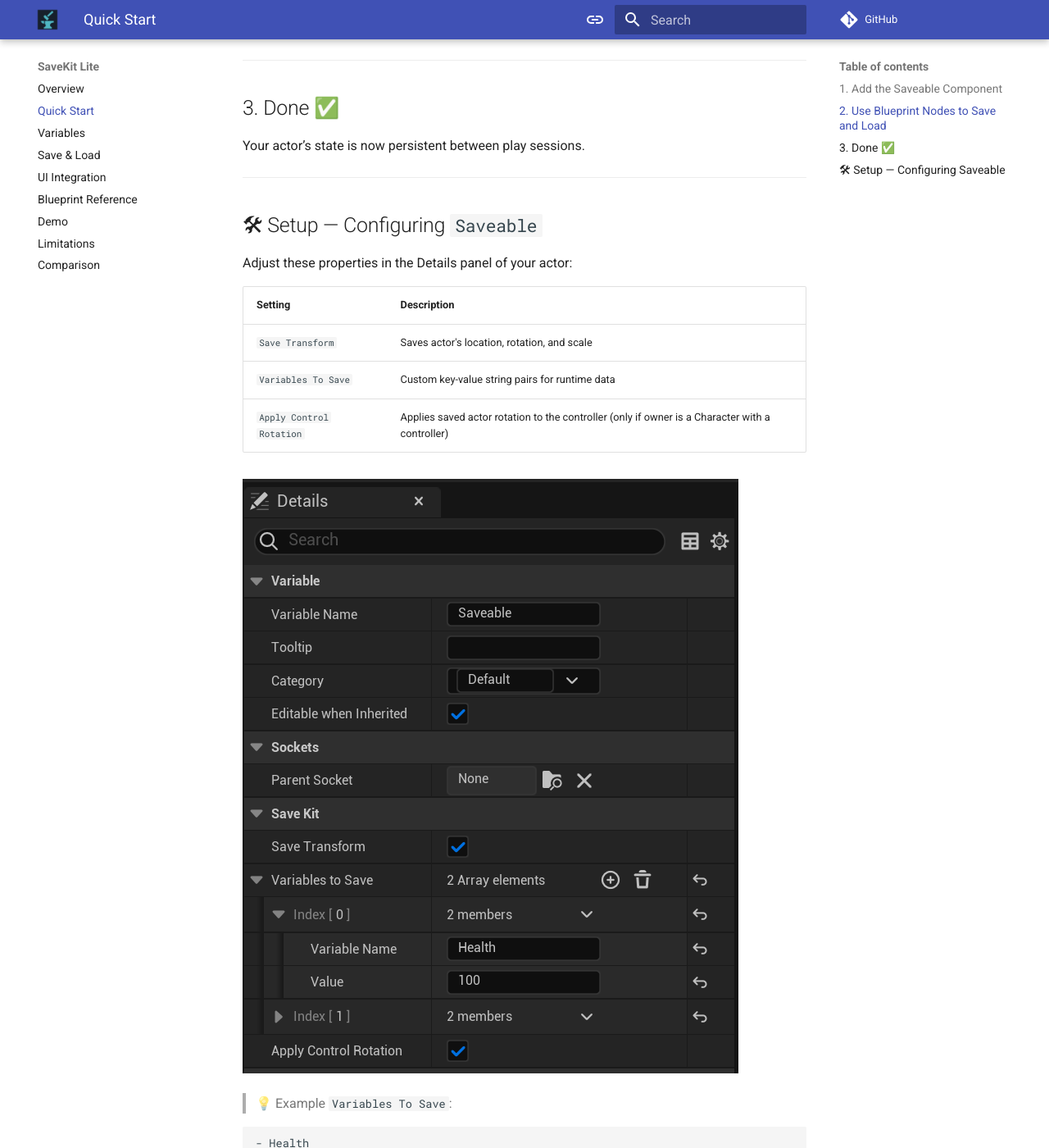
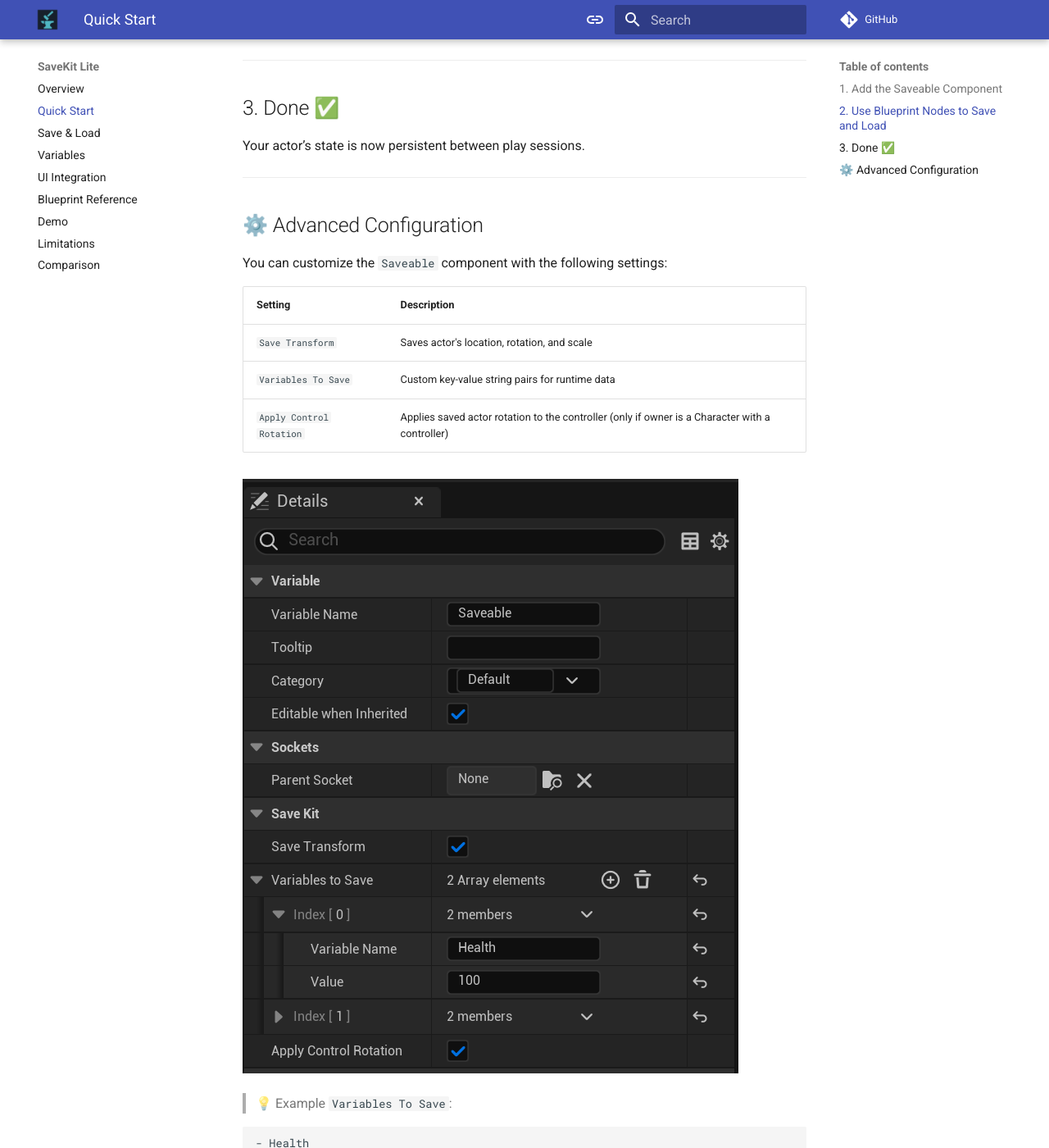
Before and after one commit to george-shilovsky/quickforge-docs, an MkDocs documentation site: the page built from docs/SaveKitLite/quick-start.md, in a window 1280 px wide and 1400 px high, scrolled down 2206 px. Shown: the whole window at 82% size. Built offline with MkDocs 1.6.1 and Material for MkDocs 9.7.7, drawn with Linux system fonts in a browser that asks for light colours; comment, search, counter and statistics services are not loaded; some of the changed text lies outside the part shown.

Commit message:
Update quick start

````diff
--- a/docs/SaveKitLite/quick-start.md
+++ b/docs/SaveKitLite/quick-start.md
@@ -31,9 +31,9 @@
 
 ---
 
-## 🛠 Setup — Configuring `Saveable`
+## ⚙️ Advanced Configuration
 
-Adjust these properties in the Details panel of your actor:
+You can customize the `Saveable` component with the following settings:
 
 | Setting                | Description                                          |
 |------------------------|------------------------------------------------------|
@@ -50,3 +50,11 @@
 - IsDamaged
 - Score
 ```
+
+---
+
+> 📌 Need more advanced usage?
+>
+> See:
+> - [Save & Load](save-load.md) — SaveGame, LoadGame, metadata, slot handling
+> - [Variables](variables.md) — Working with runtime values like Health or Score
--- a/mkdocs.yml
+++ b/mkdocs.yml
@@ -50,8 +50,8 @@
   - SaveKit Lite:
       - Overview: SaveKitLite/index.md
       - Quick Start: SaveKitLite/quick-start.md
+      - Save & Load: SaveKitLite/save-load.md
       - Variables: SaveKitLite/variables.md
-      - Save & Load: SaveKitLite/save-load.md
       - UI Integration: SaveKitLite/ui.md
       - Blueprint Reference: SaveKitLite/blueprint-reference.md
       - Demo: SaveKitLite/demo.md
````
